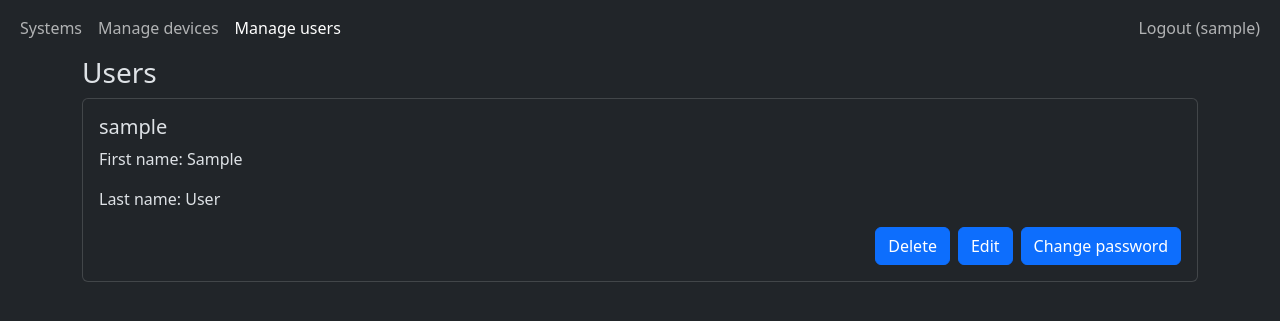
After one commit to IamBahno/IIS-Project, a Flask app: page /users/ in a window 1280 px wide. The commit adds this page. Shown: the top 321 px of the page. Run offline with Flask 3, Linux system fonts and the light colour scheme; the visitor is signed in with stand-in values (Sample User, id 1); data comes from the database, SQL or seed files in the repository.

Commit message:
manage users

```diff
--- a/app/__init__.py
+++ b/app/__init__.py
@@ -1,4 +1,4 @@
-from flask import Flask
+from flask import Flask,session
 from flask_sqlalchemy import SQLAlchemy
 from app.config import Config
 from flask_bcrypt import Bcrypt
--- a/app/auth/routes.py
+++ b/app/auth/routes.py
@@ -1,17 +1,16 @@
-from flask import render_template, request, Blueprint, flash, redirect, url_for, abort
+from flask import render_template, request, Blueprint, flash, redirect, url_for, abort,session
 from app.models import User,System, Parameter, DeviceType, Device,Value,Kpi,delete_system_request,parameters_of_system,system_all_ok,get_kpi_states,get_kpis_and_parameters,get_parameters_and_values,get_devices_and_types
 from app import db, bcrypt
 from flask_login import login_user, logout_user, login_required, current_user
 from datetime import datetime
 from is_safe_url import is_safe_url
 from app.forms import RegisterForm,KPIEditForm,LoginForm,SystemEditForm,DeviceEditForm,DeviceTypeEditForm
-
 auth = Blueprint('auth', __name__)
 
 #TODO sipku zpet
 #TODO admin manage Users, (delete, change password ?)
 #TODO create parameter device_type
-#TODO kdyz nejse smazat parameter neco vypsat
+#TODO kdyz nejde smazat parameter neco vypsat
 #TODO device_type edit
 #// TODO device detail styles
 #TODO otestovat co se stane kdy admin smaze device_type kterej je v nejakym systemu
@@ -19,7 +18,6 @@ auth = Blueprint('auth', __name__)
 #                       a pak to tam dost prepsat nebo zkopirovat veci z create a predelat to na edit
 #TODO vypisovat vsude nejakej rozumnej header (treaba kdyz vytvaris device aby byl tam byl vypsanej system nebo tak neco )
 #TODO zajisti koretkni vstupy
-#TODO session expiration
 
 @auth.route("/login/", methods=['GET', 'POST'])
 def login():
@@ -433,3 +431,20 @@ def delete_parameter(parameter_id):
     db.session.delete(parameter)
     db.session.commit()
     return redirect(url_for('auth.manage_devices_and_parameters'))
+
+@auth.route("/users/",methods=['GET','POST'])
+@login_required
+def manage_users():
+    if not current_user.is_authenticated or current_user.role != "admin":
+        abort(403)
+    title = "Users"
+    users = User.query.all()
+    return render_template('users.html',users = users, title=title)
+
+@auth.route("/users/<int:user_id>/delete/",methods=['GET','POST'])
+@login_required
+def delete_user(user_id):
+    if not current_user.is_authenticated or (current_user.role != "admin" and current_user.id != user_id):
+        abort(403)
+    User.delete(user_id)
+    return redirect(url_for('auth.manage_users'))
--- a/app/models.py
+++ b/app/models.py
@@ -48,6 +48,11 @@ class User(db.Model, UserMixin):
     # N:M request system use
     request_system = db.relationship('System',secondary=request_system,backref='users_requesting')
 
+    @classmethod
+    def delete(cls, user_id):
+        user = User.query.filter_by(id=user_id).first()
+        db.session.delete(user)
+        db.session.commit()
 
 class System(db.Model):
     __tablename__ = "system"
--- a/app/templates/layout.html
+++ b/app/templates/layout.html
@@ -29,6 +29,9 @@
                         <li class="nav-item">
                             <a href="/devices_&_parameters/" class="nav-link {% if request.path == "/devices_&_parameters/" %}active{% endif %}">Manage devices</a>
                         </li>
+                        <li class="nav-item">
+                            <a href="/users/" class="nav-link {% if request.path == "/users/" %}active{% endif %}">Manage users</a>
+                        </li>
                     {% endif %}
                 </ul>
                 <ul class="navbar-nav">
--- /dev/null
+++ b/app/templates/users.html
@@ -0,0 +1,22 @@
+{% extends "layout.html" %}
+{% block content %}
+<div class="container mb-4">
+
+    <h3>{{title}}</h3>
+    {% for user in users %}
+    <div class="card">
+        <div class="card-body">
+            <h5 class="card-title">{{user.username}}</h5>
+            <p class="card-text">First name: {{user.first_name}}</p>
+            <p class="card-text">Last name: {{user.last_name}}</p>
+            <div class="d-grid gap-2 d-md-flex justify-content-md-end">
+                <a class="btn btn-primary" href="/users/{{user.id}}/delete/">Delete</a>
+                <a class="btn btn-primary" href="/systems/">Edit</a>
+                <a class="btn btn-primary" href="/systems/">Change password</a>
+            </div>
+        </div>
+    </div>
+</div>
+
+{% endfor %}
+{% endblock content %}
--- a/run.py
+++ b/run.py
@@ -1,6 +1,10 @@
 from app import create_app
-
+from flask import session
+from datetime import timedelta
 app = create_app()
-
+@app.before_request
+def make_session_permanent():
+    session.permanent = True
+    app.permanent_session_lifetime = timedelta(minutes=3)
 if __name__ == '__main__':
     app.run(debug=True)
```
